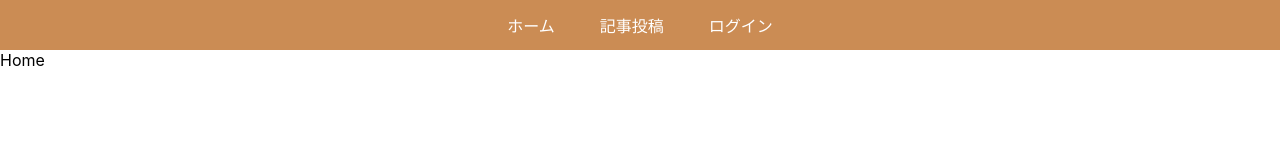
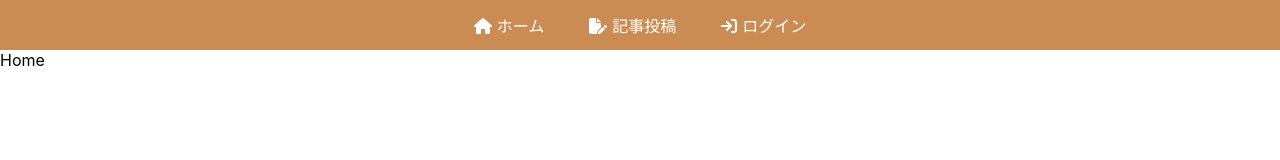
Before and after one commit to ohashi-tatsuki/blog-with-react-and-firebase, a React (Create React App) app: page / in a window 1280 px wide. Shown: the top 160 px of the page. Built offline with nearby package versions, Linux system fonts and the light colour scheme.

Commit message:
アイコンを追加

```diff
--- a/package.json
+++ b/package.json
@@ -3,6 +3,11 @@
   "version": "0.1.0",
   "private": true,
   "dependencies": {
+    "@fortawesome/fontawesome-svg-core": "^6.6.0",
+    "@fortawesome/free-brands-svg-icons": "^6.6.0",
+    "@fortawesome/free-regular-svg-icons": "^6.6.0",
+    "@fortawesome/free-solid-svg-icons": "^6.6.0",
+    "@fortawesome/react-fontawesome": "^0.2.2",
     "@testing-library/jest-dom": "^5.17.0",
     "@testing-library/react": "^13.4.0",
     "@testing-library/user-event": "^13.5.0",
--- a/src/components/Navber.js
+++ b/src/components/Navber.js
@@ -1,13 +1,28 @@
 import React from "react";
 import { Link } from "react-router-dom";
 import "./Naver.css";
+import { FontAwesomeIcon } from "@fortawesome/react-fontawesome";
+import {
+  faHouse,
+  faFilePen,
+  faArrowRightToBracket,
+} from "@fortawesome/free-solid-svg-icons";
 
 const Navber = () => {
   return (
     <nav>
-        <Link to="/">ホーム</Link>
-        <Link to="/createpost">記事投稿</Link>
-        <Link to="/login">ログイン</Link>
+      <Link to="/">
+        <FontAwesomeIcon icon={faHouse} />
+        ホーム
+      </Link>
+      <Link to="/createpost">
+        <FontAwesomeIcon icon={faFilePen} />
+        記事投稿
+      </Link>
+      <Link to="/login">
+        <FontAwesomeIcon icon={faArrowRightToBracket} />
+        ログイン
+      </Link>
     </nav>
   );
 };
--- a/src/components/Naver.css
+++ b/src/components/Naver.css
@@ -16,3 +16,7 @@
 nav a:hover {
     color: cadetblue;
 }
+
+nav a svg {
+    margin-right: 5px;
+}
```
Also changed, not shown: 1 other file (tests, documents, lock files or other folders).
